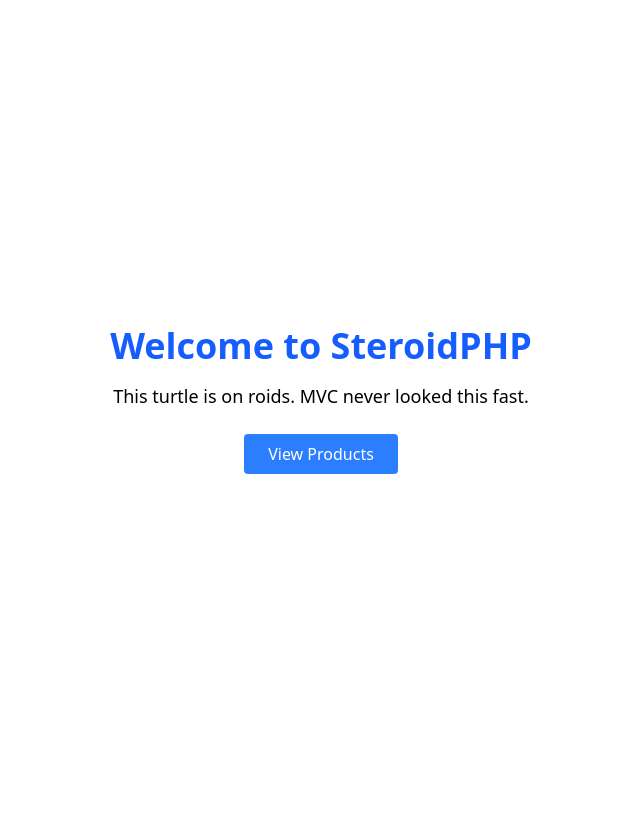
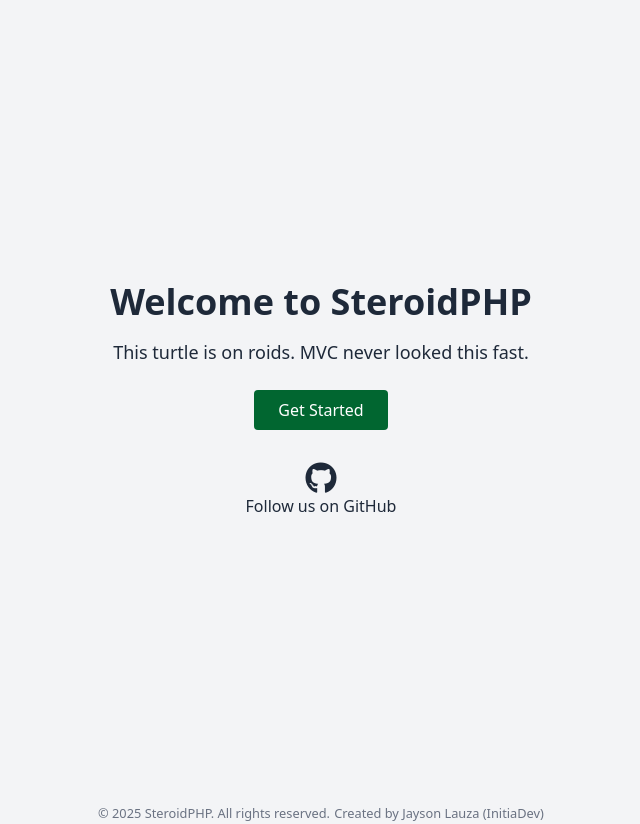
Before and after one commit to jlauza/SteroidPHP, a PHP site: page / in a window 1280 px wide. Shown: the whole page, without its empty margins (319-959 px from the left). Before the commit the page ends 474 px from the top, so only its background shows below. Run offline with PHP 8.4, Linux system fonts and the light colour scheme.

Commit message:
created homepage layout

```diff
--- a/public/header.php
+++ b/public/header.php
@@ -3,9 +3,13 @@
         <title>Steroid PHP</title>
         <meta charset="UTF-8">
         <meta name="viewport" content="width=device-width, initial-scale=1.0">
+
+        <!-- Open this if you are working with custom CSS -->
         <!-- <link rel="stylesheet" type="text/css" href="css/dark-mode.css"> -->
+
+        <link rel="stylesheet" href="https://cdnjs.cloudflare.com/ajax/libs/font-awesome/6.7.2/css/all.min.css" integrity="sha512-Evv84Mr4kqVGRNSgIGL/F/aIDqQb7xQ2vcrdIwxfjThSH8CSR7PBEakCr51Ck+w+/U6swU2Im1vVX0SVk9ABhg==" crossorigin="anonymous" referrerpolicy="no-referrer" />
         <!-- In your main layout -->
         <script src="https://cdn.jsdelivr.net/npm/@tailwindcss/browser@4"></script>
     </head>
 
-<body class="dark-mode">
+<body class="bg-gray-100 dark:bg-gray-900 text-gray-800 dark:text-gray-200">
--- a/public/home.php
+++ b/public/home.php
@@ -1,7 +1,18 @@
 <div class="min-h-screen flex items-center justify-center">
     <div class="text-center">
-        <h1 class="text-4xl font-bold mb-4 text-blue-600">Welcome to SteroidPHP</h1>
+        <h1 class="text-4xl font-bold mb-4">Welcome to SteroidPHP</h1>
         <p class="text-lg mb-6">This turtle is on roids. MVC never looked this fast.</p>
-        <a href="/products" class="inline-block bg-blue-500 text-white px-6 py-2 rounded hover:bg-blue-600 transition">View Products</a>
+        <a href="#" class="inline-block bg-green-800 text-white px-6 py-2 rounded hover:bg-green-700 transition">Get Started</a>
+
+        <div class="mt-8 flex justify-center space-x-4">
+            <a href="#" class="">
+                <i class="fab fa-github fa-2x"></i>
+                <p class="">Follow us on GitHub</p>
+            </a>
+        </div>
     </div>
 </div>
+<div class="text-center text-gray-500">
+<small>&copy; <?php echo date("Y"); ?> SteroidPHP. All rights reserved.</small>
+<small>Created by Jayson Lauza (InitiaDev)</small>
+</div>
```
